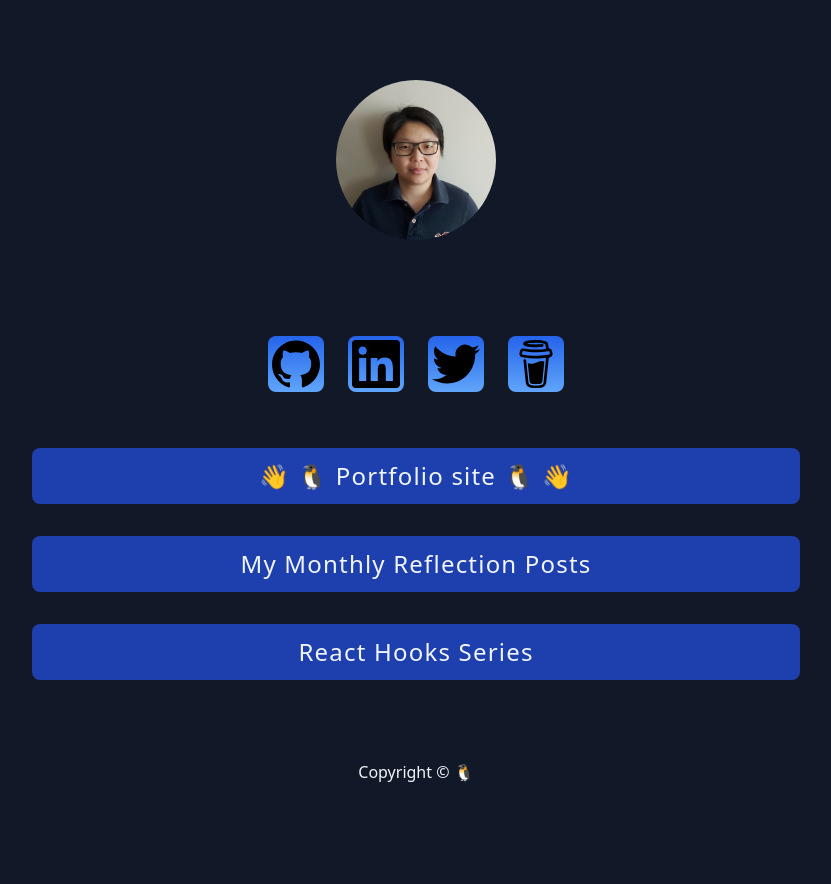
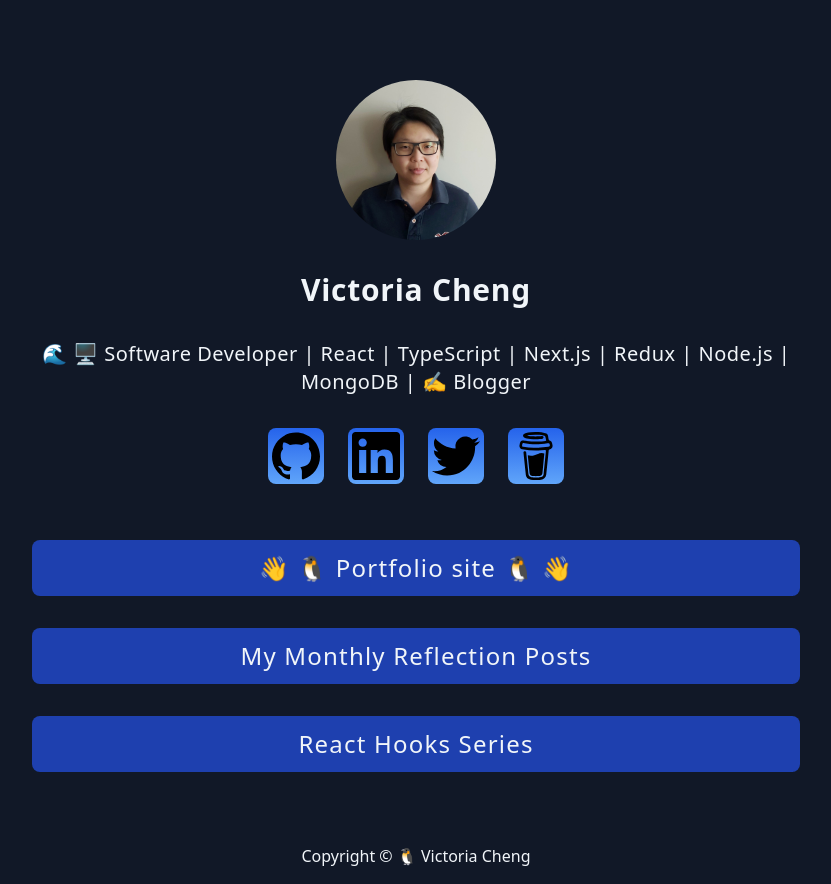
Before and after one commit to victoriacheng15/allTheLinks, a Vue app: page / in a window 1280 px wide. Shown: the whole page, without its empty margins (224-1055 px from the left). Before the commit the page ends 800 px from the top, so only its background shows below. Built offline with nearby package versions, Linux system fonts and the light colour scheme.

Commit message:
chore: pass name and headline as props for header and footer

```diff
--- a/src/App.vue
+++ b/src/App.vue
@@ -2,10 +2,11 @@
 import Header from "./components/Header.vue";
 import Main from "./components/Main.vue";
 import Footer from "./components/Footer.vue";
+import { NAME, HEADLINE } from "./constant";
 </script>
 
 <template>
-  <Header />
+  <Header :name="NAME" :headline="HEADLINE" />
   <Main />
-  <Footer />
+  <Footer :name="NAME" />
 </template>
```
